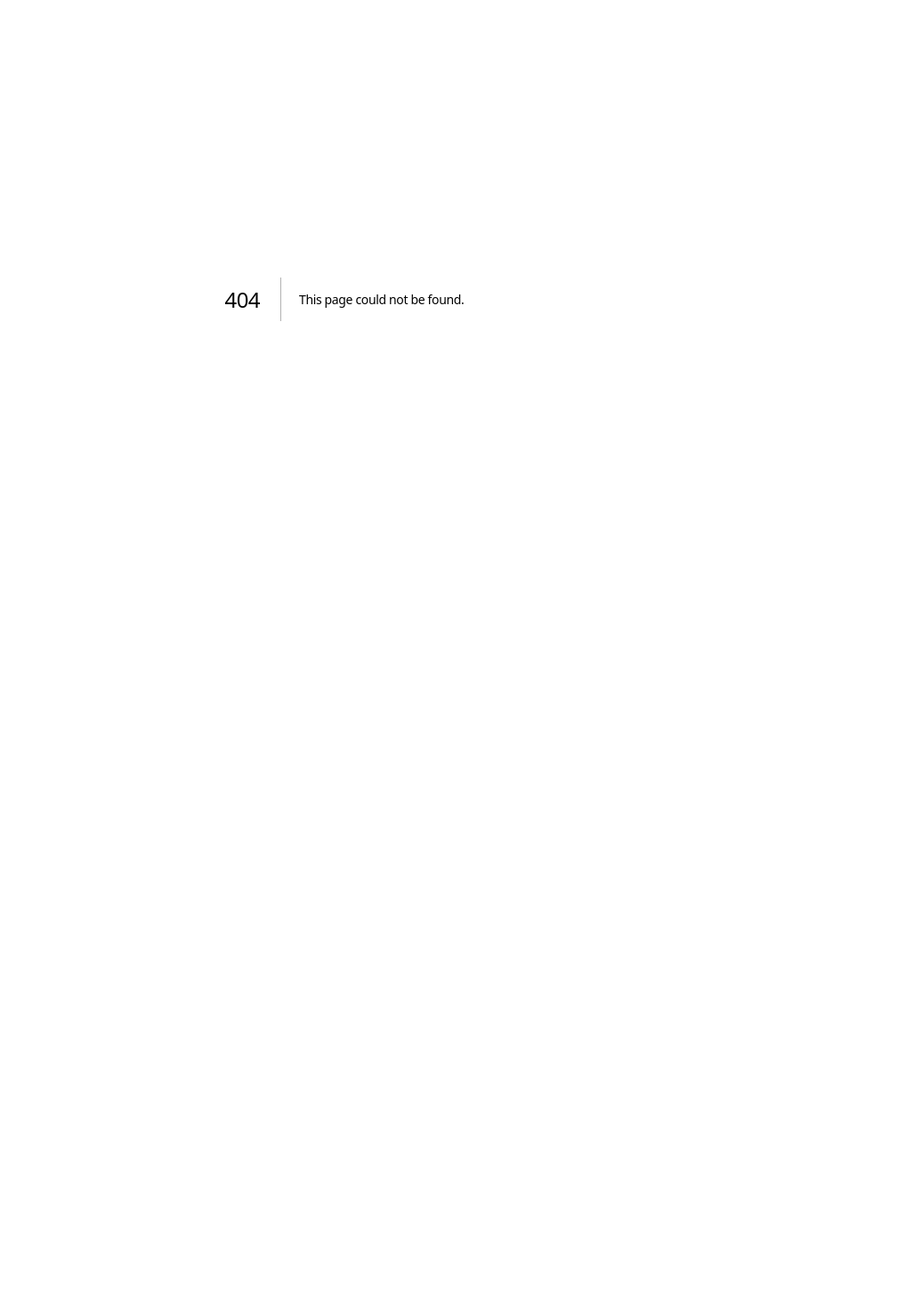
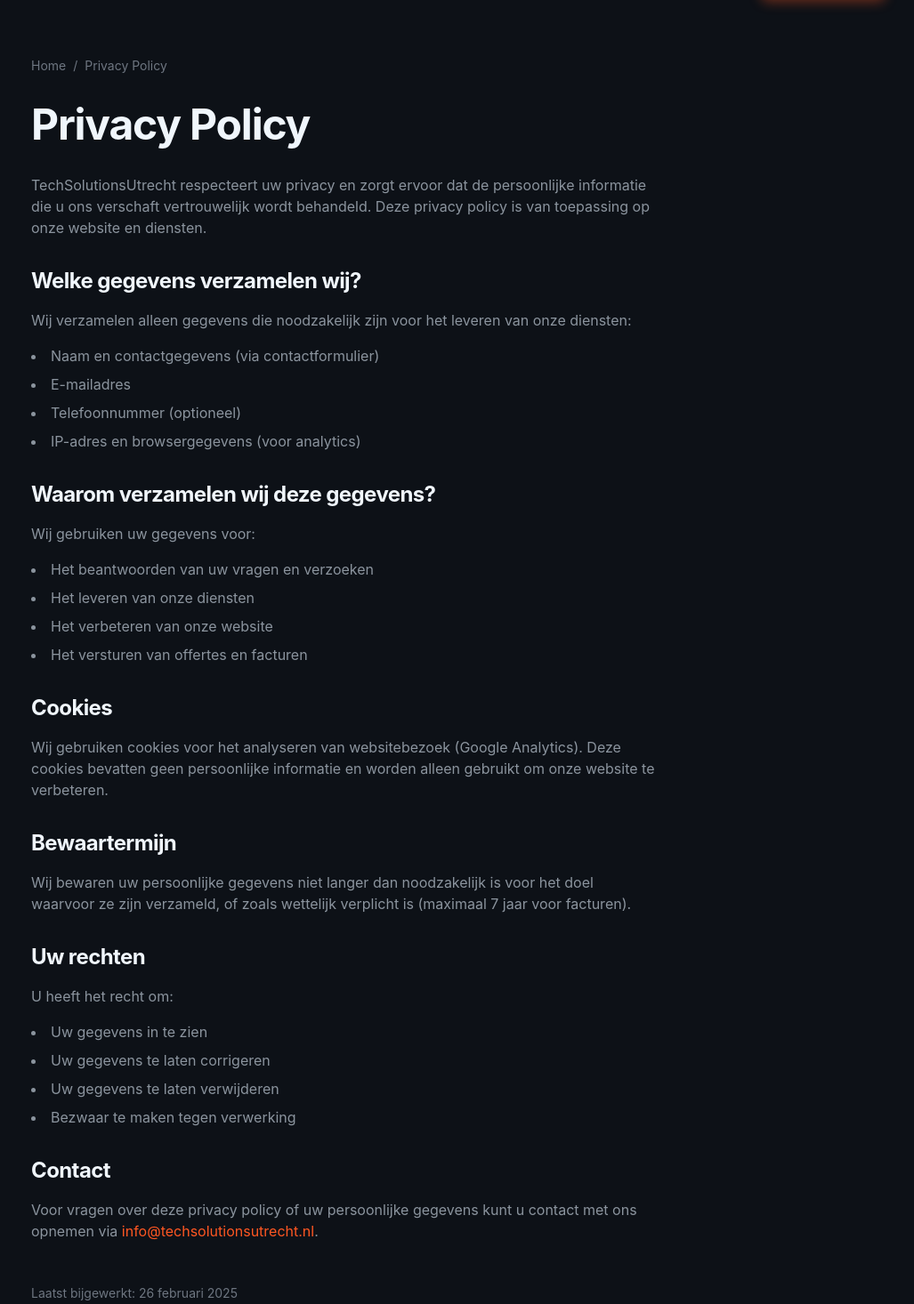
Before and after one commit to hameda9795/techsolutionsutrecht, a Next.js app: page /privacy in a window 1280 px wide. Before the commit this address had no page. Shown: the part 64-1530 px from the top of the page at 89% size, without its empty margins (253-1280 px from the left). Before the commit the page ends 800 px from the top, so only its background shows below. Built offline with nearby package versions, Linux system fonts and the light colour scheme.

Commit message:
Add Privacy Policy page

```diff
--- /dev/null
+++ b/src/app/privacy/page.tsx
@@ -0,0 +1,111 @@
+import { Metadata } from "next";
+import Header from "@/components/Header";
+import Footer from "@/components/Footer";
+import Link from "next/link";
+
+export const metadata: Metadata = {
+  title: "Privacy Policy | TechSolutionsUtrecht",
+  description: "Privacy policy van TechSolutionsUtrecht. Lees hoe wij omgaan met uw persoonlijke gegevens.",
+};
+
+export default function PrivacyPage() {
+  return (
+    <>
+      <Header />
+      <main className="pt-32 pb-24">
+        <div className="container-custom max-w-3xl">
+          <nav className="text-sm text-[var(--text-muted)] mb-8">
+            <Link href="/" className="hover:text-primary">Home</Link>
+            <span className="mx-2">/</span>
+            <span>Privacy Policy</span>
+          </nav>
+
+          <h1 className="text-4xl sm:text-5xl font-bold text-[var(--text-primary)] mb-8">
+            Privacy Policy
+          </h1>
+
+          <div className="prose prose-invert max-w-none">
+            <p className="text-[var(--text-secondary)] mb-6">
+              TechSolutionsUtrecht respecteert uw privacy en zorgt ervoor dat de persoonlijke
+              informatie die u ons verschaft vertrouwelijk wordt behandeld.
+              Deze privacy policy is van toepassing op onze website en diensten.
+            </p>
+
+            <h2 className="text-2xl font-bold text-[var(--text-primary)] mt-8 mb-4">
+              Welke gegevens verzamelen wij?
+            </h2>
+            <p className="text-[var(--text-secondary)] mb-4">
+              Wij verzamelen alleen gegevens die noodzakelijk zijn voor het leveren van onze diensten:
+            </p>
+            <ul className="list-disc list-inside text-[var(--text-secondary)] mb-6 space-y-2">
+              <li>Naam en contactgegevens (via contactformulier)</li>
+              <li>E-mailadres</li>
+              <li>Telefoonnummer (optioneel)</li>
+              <li>IP-adres en browsergegevens (voor analytics)</li>
+            </ul>
+
+            <h2 className="text-2xl font-bold text-[var(--text-primary)] mt-8 mb-4">
+              Waarom verzamelen wij deze gegevens?
+            </h2>
+            <p className="text-[var(--text-secondary)] mb-4">
+              Wij gebruiken uw gegevens voor:
+            </p>
+            <ul className="list-disc list-inside text-[var(--text-secondary)] mb-6 space-y-2">
+              <li>Het beantwoorden van uw vragen en verzoeken</li>
+              <li>Het leveren van onze diensten</li>
+              <li>Het verbeteren van onze website</li>
+              <li>Het versturen van offertes en facturen</li>
+            </ul>
+
+            <h2 className="text-2xl font-bold text-[var(--text-primary)] mt-8 mb-4">
+              Cookies
+            </h2>
+            <p className="text-[var(--text-secondary)] mb-6">
+              Wij gebruiken cookies voor het analyseren van websitebezoek (Google Analytics).
+              Deze cookies bevatten geen persoonlijke informatie en worden alleen gebruikt
+              om onze website te verbeteren.
+            </p>
+
+            <h2 className="text-2xl font-bold text-[var(--text-primary)] mt-8 mb-4">
+              Bewaartermijn
+            </h2>
+            <p className="text-[var(--text-secondary)] mb-6">
+              Wij bewaren uw persoonlijke gegevens niet langer dan noodzakelijk is voor
+              het doel waarvoor ze zijn verzameld, of zoals wettelijk verplicht is (maximaal 7 jaar voor facturen).
+            </p>
+
+            <h2 className="text-2xl font-bold text-[var(--text-primary)] mt-8 mb-4">
+              Uw rechten
+            </h2>
+            <p className="text-[var(--text-secondary)] mb-4">
+              U heeft het recht om:
+            </p>
+            <ul className="list-disc list-inside text-[var(--text-secondary)] mb-6 space-y-2">
+              <li>Uw gegevens in te zien</li>
+              <li>Uw gegevens te laten corrigeren</li>
+              <li>Uw gegevens te laten verwijderen</li>
+              <li>Bezwaar te maken tegen verwerking</li>
+            </ul>
+
+            <h2 className="text-2xl font-bold text-[var(--text-primary)] mt-8 mb-4">
+              Contact
+            </h2>
+            <p className="text-[var(--text-secondary)] mb-6">
+              Voor vragen over deze privacy policy of uw persoonlijke gegevens kunt u contact
+              met ons opnemen via{" "}
+              <a href="mailto:info@techsolutionsutrecht.nl" className="text-primary hover:underline">
+                info@techsolutionsutrecht.nl
+              </a>
+              .
+            </p>
+
+            <p className="text-[var(--text-muted)] text-sm mt-12">
+              Laatst bijgewerkt: 26 februari 2025
+            </p>
+          </div>
+        </div>
+      </main>
+      <Footer />
+    </>
+  );
+}
```
